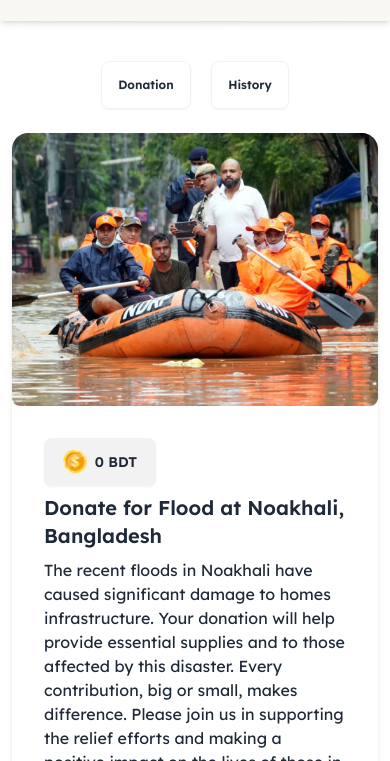
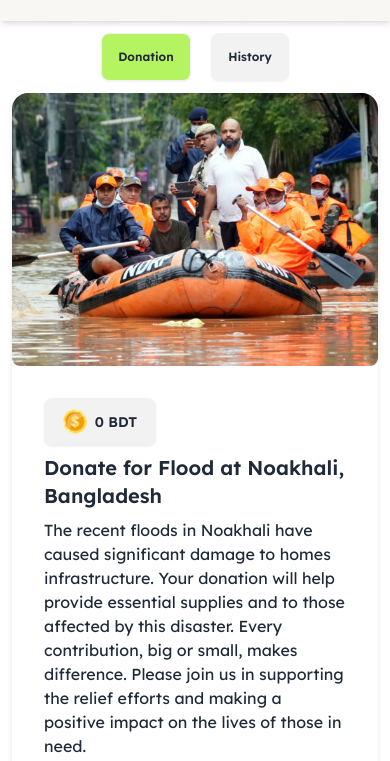
Before and after one commit to M-Nazmul/RB9-A5-doantion-project, a plain HTML site: page index.html in a window 390 px wide. Shown: the part 83-844 px from the top of the page. Drawn offline with nearby package versions, Linux system fonts and the light colour scheme.

Commit message:
updated tab buttons

```diff
--- a/index.html
+++ b/index.html
@@ -32,11 +32,14 @@
             font-family: "Lexend", sans-serif;
             font-optical-sizing: auto;
         }
+        .tablinks.active{
+          background: #B4F461;
+        }
        </style>
 </head>
   <body>
     <!-- Header section here -->
-    <header class="sticky top-0 z-10 glass shadow-none pb-6">
+    <header class="sticky top-0 z-10 glass shadow-none pb-3 md:pb-6">
         <nav class="navbar justify-between md:px-10  py-6 bg-secondaryColor shadow-md">
             <div class="">
               <a href="faq.html" class="btn bg-primaryColor text-xs md:text-xl">Blog</a>
@@ -62,14 +65,15 @@
               </button>
             </div>
           </nav>
-          <!-- button -->
-          <div class="mt-10 text-center">
-            <a class="btn bg-transparent active:bg-primaryColor text-xs md:text-xl mr-4">Donation</a>
-            <a class="btn bg-transparent active:bg-primaryColor text-xs md:text-xl">History</a>
+          <!-- Tab button -->
+          <div class="mt-3 md:mt-10 mx-auto text-center">
+            <button id="defaultOpen"  class="tablinks btn text-xs md:text-xl mr-4" onclick="openDonation(event, 'Donation')">Donation</button>
+            <button class="tablinks btn bg-transparent active:bg-primaryColor text-xs md:text-xl" onclick="openDonation(event, 'History')">History</button>
           </div>
     </header>
-    <main class="max-w-[1440px] mx-auto px-3 md:px-14 lg:px-36">
+    <main class="tab-body max-w-[1440px] mx-auto px-3 md:px-14 lg:px-36">
       <!-- card section here -->
+      <div id="Donation" class="tabcontent">
         <!-- card 1 -->
         <div class="card lg:card-side bg-base-100 shadow-md">
           <figure class="lg:w-1/2">
@@ -87,7 +91,7 @@
               The recent floods in Noakhali have caused significant damage to homes  infrastructure. Your donation will help provide essential supplies and  to those affected by this disaster. Every contribution, big or small, makes  difference. Please join us in supporting the relief efforts and making a positive impact on the lives of those in need.
             </p>
             <div class="flex gap-2 flex-wrap">
-            <input type="text" placeholder="Write Donation Amount" class="input input-bordered w-full " />
+              <input type="number" placeholder="Write Donation Amount" class="input input-bordered w-full " />
               <button class="btn bg-primaryColor w-full">Donate Now</button>
             </div>
           </div>
@@ -109,7 +113,7 @@
               The recent floods in Feni have devastated local communities, leading to severe disruption and loss. Your generous donation will help provide immediate aid, including food, clean water, and medical supplies, to those affected by this calamity. Together, we can offer crucial support and help rebuild lives in the aftermath of this disaster. Every contribution counts towards making a real difference. Please consider donating today to assist those in urgent need.
             </p>
             <div class="flex gap-2 flex-wrap">
-            <input type="text" placeholder="Write Donation Amount" class="input input-bordered w-full " />
+              <input type="number" placeholder="Write Donation Amount" class="input input-bordered w-full " />
               <button class="btn bg-primaryColor w-full">Donate Now</button>
             </div>
           </div>
@@ -131,15 +135,37 @@
               The recent Quota movement has resulted in numerous injuries and significant hardship for many individuals. Your support is crucial in providing medical assistance, rehabilitation, and necessary supplies to those affected. By contributing, you help ensure that injured individuals receive the care and support they need during this challenging time. Every donation plays a vital role in alleviating their suffering and aiding in their recovery. Please consider making a donation to support these brave individuals in their time of need.
             </p>
             <div class="flex gap-2 flex-wrap">
-            <input type="text" placeholder="Write Donation Amount" class="input input-bordered w-full " />
+              <input type="number" placeholder="Write Donation Amount" class="input input-bordered w-full " />
               <button class="btn bg-primaryColor w-full">Donate Now</button>
             </div>
           </div>
+        </div>
+      </div>
+      <div id="History" class="tabcontent">
+        <p class="text-xl text-gray-600">This is the history tab</p>
       </div>
     </main>
     <!-- footer section here -->
     <footer class="min-h-24 bg-secondaryColor mt-10">
 
     </footer>
+    <script>
+      function openDonation(evt, donationName) {
+        let i, tabcontent, tablinks;
+          tabcontent = document.getElementsByClassName("tabcontent");
+        for (i = 0; i < tabcontent.length; i++) {
+          tabcontent[i].style.display = "none";
+        }
+          tablinks = document.getElementsByClassName("tablinks");
+        for (i = 0; i < tablinks.length; i++) {
+          tablinks[i].className = tablinks[i].className.replace(" active", "");
+        }
+          document.getElementById(donationName).style.display = "block";
+        evt.currentTarget.className += " active";
+      }
+
+        // Get the element with id="defaultOpen" and click on it
+      document.getElementById("defaultOpen").click();
+    </script>
   </body>
 </html>
```
Also changed, not shown: Js/script.js (+16 -0 lines). Lines whose indentation alone changed are shown as unchanged.
